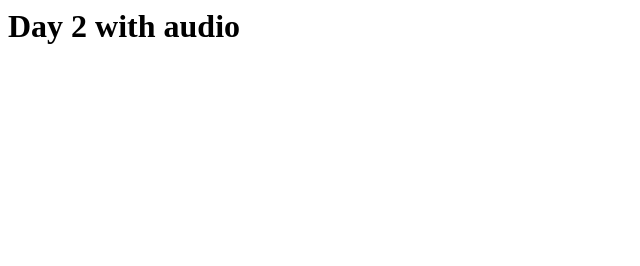
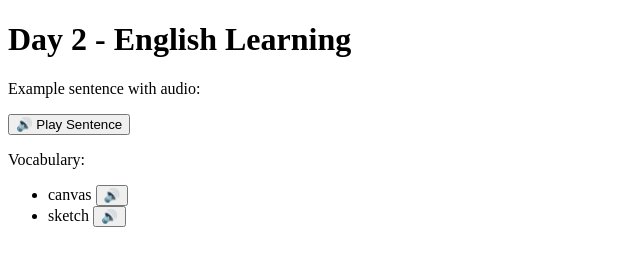
Before and after one commit to yangmyang0223-ops/English-day1, a plain HTML site: page day2.html in a window 1280 px wide. Shown: the whole page, without its empty margins (0-640 px from the left). Drawn offline with Linux system fonts and the light colour scheme.

Commit message:
Add files via upload

```diff
--- a/day2.html
+++ b/day2.html
@@ -1,2 +1,18 @@
-<!-- Day 2 with audio -->
-<html><body><h1>Day 2 with audio</h1></body></html>
+
+<!DOCTYPE html>
+<html lang="en">
+<head>
+  <meta charset="UTF-8">
+  <title>Day 2 - English Learning</title>
+</head>
+<body>
+  <h1>Day 2 - English Learning</h1>
+  <p>Example sentence with audio:</p>
+  <button onclick="new Audio('https://example.com/audio/day2_sentence.mp3').play()">🔊 Play Sentence</button>
+  <p>Vocabulary:</p>
+  <ul>
+    <li>canvas <button onclick="new Audio('https://example.com/audio/canvas.mp3').play()">🔊</button></li>
+    <li>sketch <button onclick="new Audio('https://example.com/audio/sketch.mp3').play()">🔊</button></li>
+  </ul>
+</body>
+</html>
```
Also changed, not shown: day1.html (+18 -2 lines), day3.html (+18 -2 lines), day4.html (+18 -2 lines).
